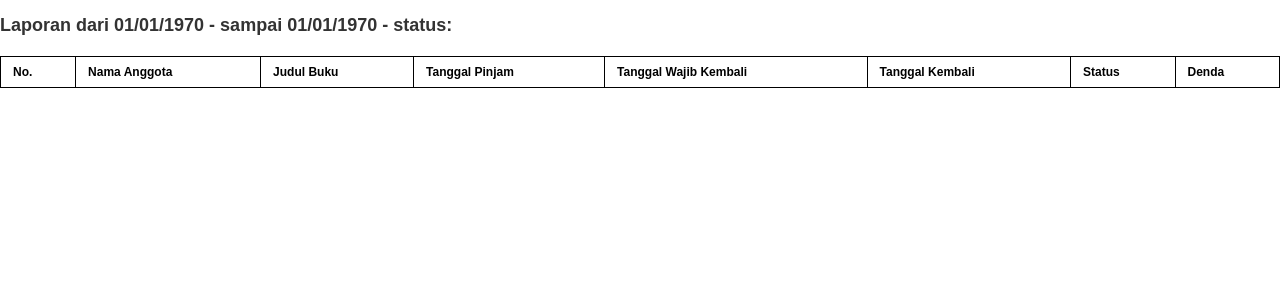
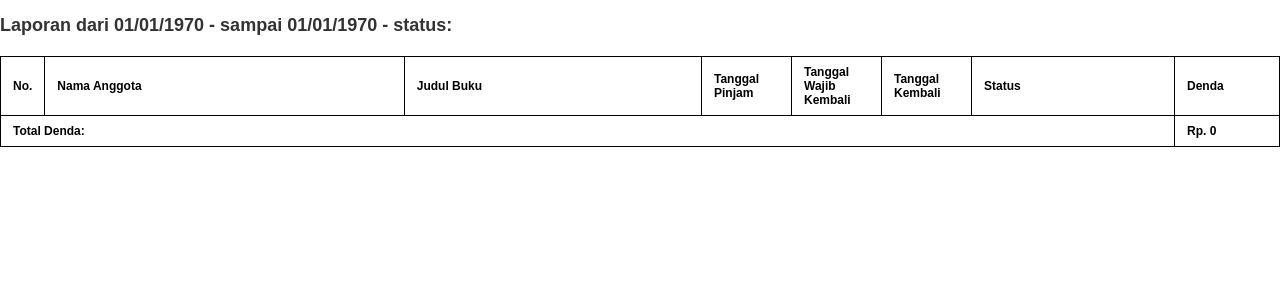
Before and after one commit to hako-975/perpustakaan, a CodeIgniter app: page /perpustakaan/index.php/laporan/print in a window 1280 px wide. Shown: the top 300 px of the page. Run offline with CodeIgniter, Linux system fonts and the light colour scheme; a user stored in the database is signed in; data comes from the database, SQL or seed files in the repository; lists and menus that the app fills with data are empty.

Commit message:
guide book

```diff
--- a/application/views/laporan/print.php
+++ b/application/views/laporan/print.php
@@ -50,19 +50,23 @@
     <table>
         <thead>
             <tr>
-                <th>No.</th>
+                <th style="width: 5px;">No.</th>
                 <th>Nama Anggota</th>
                 <th>Judul Buku</th>
-                <th>Tanggal Pinjam</th>
-                <th>Tanggal Wajib Kembali</th>
-                <th>Tanggal Kembali</th>
+                <th style="width: 65px;">Tanggal Pinjam</th>
+                <th style="width: 65px;">Tanggal Wajib Kembali</th>
+                <th style="width: 65px;">Tanggal Kembali</th>
                 <th>Status</th>
-                <th>Denda</th>
+                <th style="width: 80px;">Denda</th>
             </tr>
         </thead>
         <tbody>
-            <?php $i = 1; ?>
+            <?php
+                $i = 1;
+                $total_denda = 0;
+             ?>
             <?php foreach ($transaksi as $dt): ?>
+                <?php $total_denda += $dt['denda']; ?>
                 <tr>
                     <td><?= $i++; ?>.</td>
                     <td><?= $dt['nama_anggota']; ?></td>
@@ -79,6 +83,12 @@
                 </tr>
             <?php endforeach ?>
         </tbody>
+        <tfoot>
+            <tr>
+                <th colspan="7">Total Denda:</th>
+                <th>Rp. <?= number_format($total_denda); ?></th>
+            </tr>
+        </tfoot>
     </table>
 
     <script>
--- a/application/views/transaksi/index.php
+++ b/application/views/transaksi/index.php
@@ -46,7 +46,7 @@
 										<td class="align-middle">Rp. <?= number_format($dt['denda']); ?></td>
 										<td class="align-middle text-center">
 											<?php if ($dt['status'] == 'dipinjam'): ?>
-												<a href="<?= base_url('transaksi/editTransaksi/' . $dt['id_transaksi']); ?>" class="btn btn-sm btn-success m-1"><i class="fas fa-fw fa-undo"></i></a>
+												<a href="<?= base_url('transaksi/editTransaksi/' . $dt['id_transaksi']); ?>" class="btn btn-sm btn-primary m-1"><i class="fas fa-fw fa-undo"></i></a>
 											<?php endif ?>
 											<a href="<?= base_url('transaksi/removeTransaksi/' . $dt['id_transaksi']); ?>" class="btn btn-sm btn-danger m-1 btn-delete" data-nama="Pinjaman <?= $dt['nama_anggota']; ?>"><i class="fas fa-fw fa-fw fa-trash"></i></a>
 										</td>
```
Also changed, not shown: application/views/laporan/index.php (+11 -1 lines), 2 other files.
